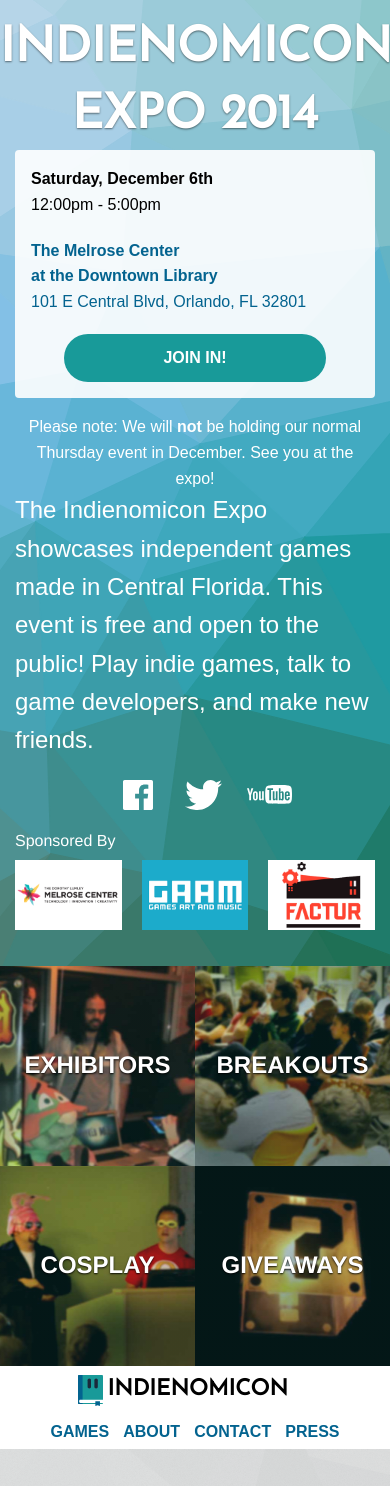
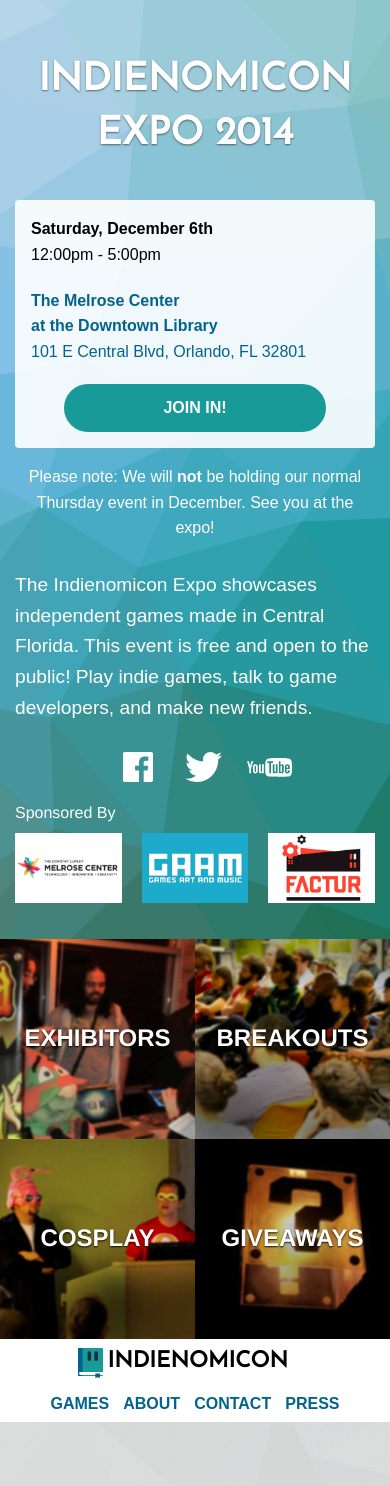
Before and after one commit to nickpettit/indienomicon, a PHP site: page / in a window 390 px wide. Shown: the top 1486 px of the page. Run offline with PHP 8.4, Linux system fonts and the light colour scheme; some libraries are stand-ins or nearby versions; some web fonts are replaced.

Commit message:
Added in more responsive sizes to fix issues on various phones.

```diff
--- a/css/expo.css
+++ b/css/expo.css
@@ -9,9 +9,9 @@
 }
 
 .expo-header {
-  font-size: 3em;
+  font-size: 1.6em;
   font-weight: bold;
-  margin: 0 auto;
+  margin: 1em auto;
   text-shadow: 0px 1px 2px rgba(0,0,0,0.5);
   color: #FFF;
   -webkit-animation: scale-in 400ms ease-out 100ms;
@@ -20,7 +20,8 @@
 }
 
 .expo-description {
-  font-size: 1.5em;
+  margin: 1.5em 0;
+  font-size: 1.1em;
 }
 
 .expo-sponsors {
@@ -74,40 +75,28 @@
   text-shadow: 0px 1px 2px rgba(0,0,0,0.9);
 }
 
-.exhibitors { background-image: linear-gradient(
-    rgba(24, 154, 153, 0.15),
-    rgba(24, 154, 153, 0.15)
-  ), url('../img/expo/exhibitors.jpg'); }
+.exhibitors { background-image: url('../img/expo/exhibitors.jpg'); }
 
 .exhibitors:hover { background-image: linear-gradient(
     rgba(24, 154, 153, 0.25),
     rgba(24, 154, 153, 0.25)
   ), url('../img/expo/exhibitors.jpg'); }
 
-.breakouts { background-image: linear-gradient(
-    rgba(24, 154, 153, 0.15),
-    rgba(24, 154, 153, 0.15)
-  ), url('../img/expo/breakouts.jpg'); }
+.breakouts { background-image: url('../img/expo/breakouts.jpg'); }
 
 .breakouts:hover { background-image: linear-gradient(
     rgba(24, 154, 153, 0.25),
     rgba(24, 154, 153, 0.25)
   ), url('../img/expo/breakouts.jpg'); }
 
-.cosplay { background-image: linear-gradient(
-    rgba(24, 154, 153, 0.15),
-    rgba(24, 154, 153, 0.15)
-  ), url('../img/expo/cosplay.jpg'); }
+.cosplay { background-image: url('../img/expo/cosplay.jpg'); }
 
 .cosplay:hover { background-image: linear-gradient(
     rgba(24, 154, 153, 0.25),
     rgba(24, 154, 153, 0.25)
   ), url('../img/expo/cosplay.jpg'); }
 
-.giveaways { background-image: linear-gradient(
-    rgba(24, 154, 153, 0.15),
-    rgba(24, 154, 153, 0.15)
-  ), url('../img/expo/giveaways.jpg'); }
+.giveaways { background-image: url('../img/expo/giveaways.jpg'); }
 
 .giveaways:hover { background-image: linear-gradient(
     rgba(24, 154, 153, 0.25),
@@ -137,21 +126,49 @@
 RESPONSIVE STYLES
 ********************************/
 
+/* Large Phones (and small Tablets) */
+@media only screen and (min-width: 21em) {
+
+  .expo-header {
+    font-size: 2.4em;
+  }
+
+  .expo-description {
+    margin: 1.5em 0;
+    font-size: 1.2em;
+  }
+
+
+}
+
 /* Medium Screens (Tablets) */
 @media only screen and (min-width: 40.063em) {
 
   .expo-header {
-    color: #FFF;
-    margin: 1rem auto;
+    font-size: 2.8em;
   }
 
+  .expo-description {
+    margin: 0 0 1em 0;
+    font-size: 1.3em;
+  }
+
+
   .expo-box h3 {
-    font-size: 2em;
+    font-size: 2.2em;
   }
 
 }
 
 /* Large Screens (Laptops) */
+@media only screen and (min-width: 50em) {
+
+  .expo-header {
+    font-size: 3.5em;
+  }
+}
+
+/* Largest Screens (Desktops) */
 @media only screen and (min-width: 64.063em) {
 
   .expo-hero {
```
